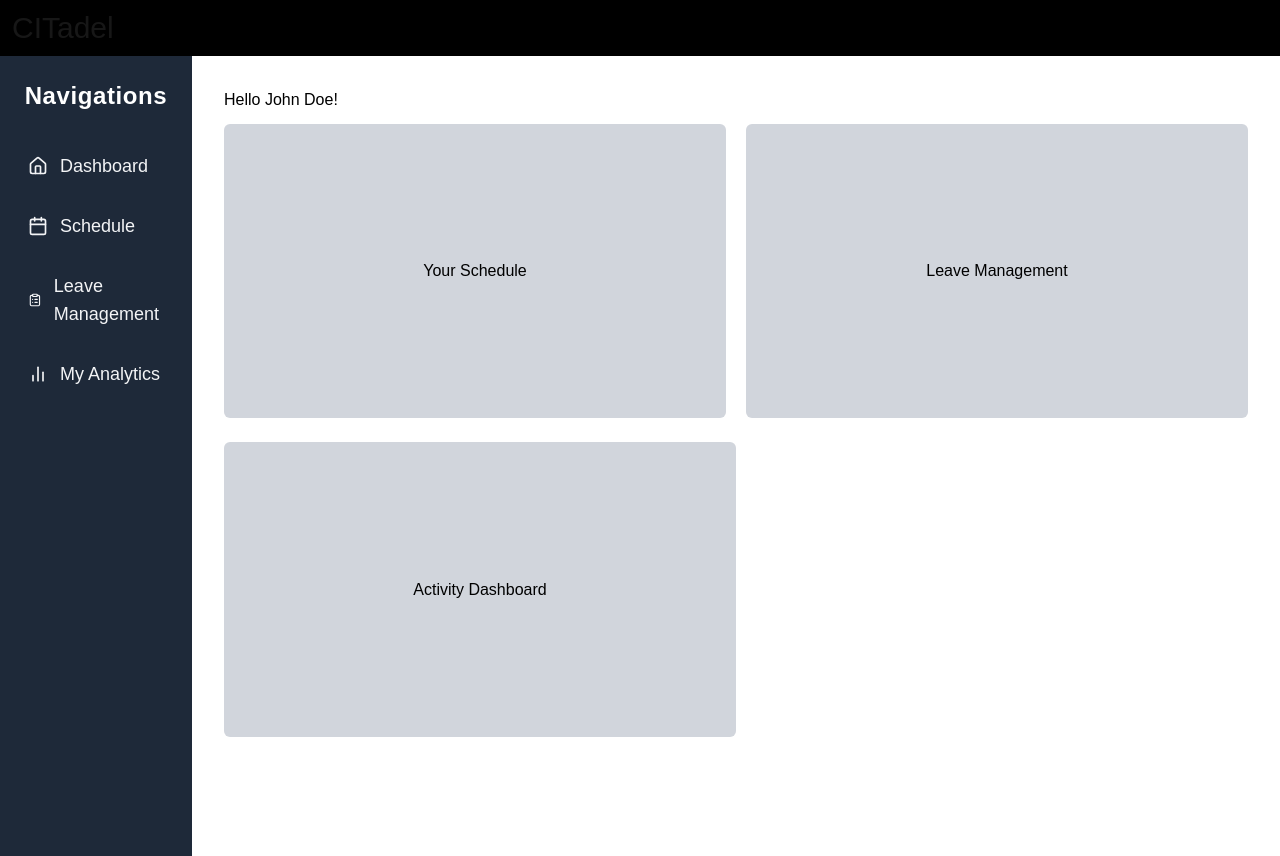
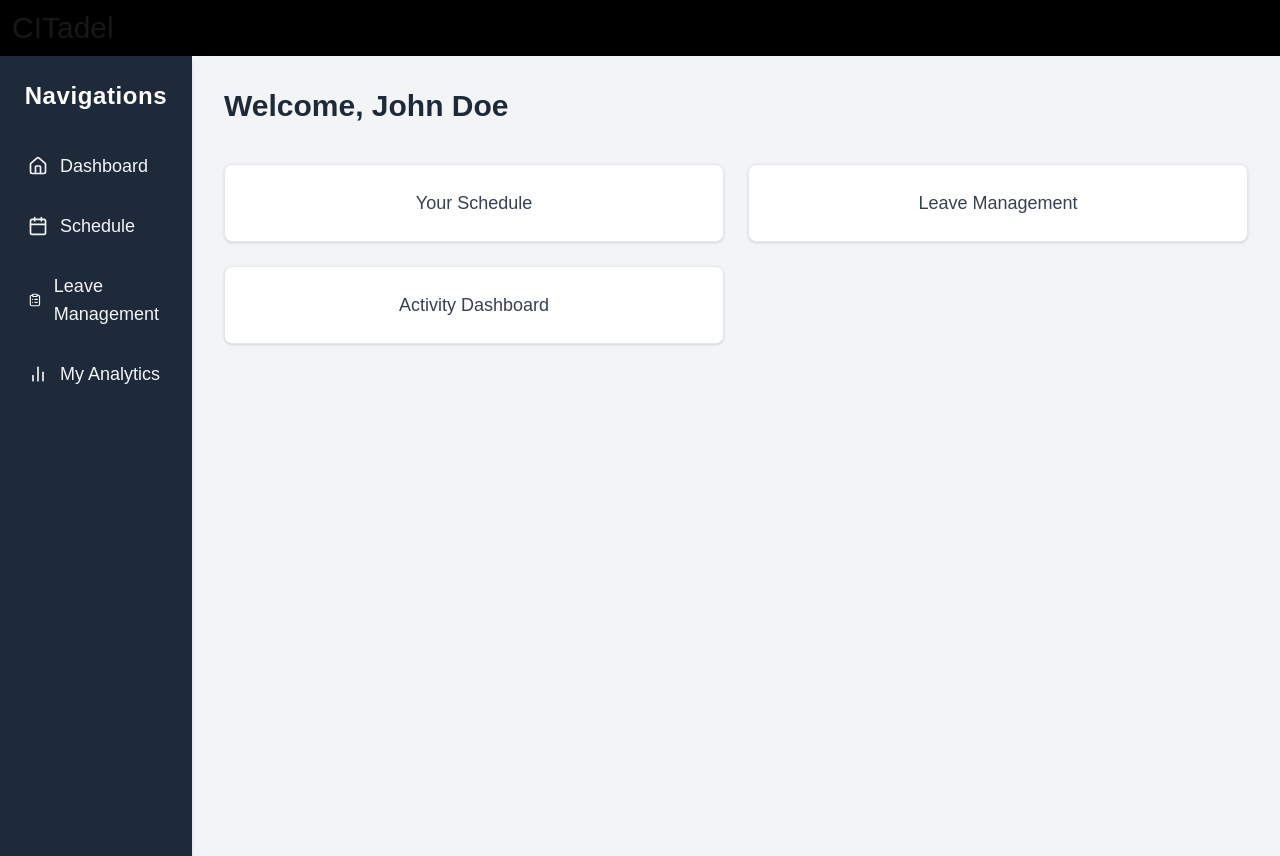
Before and after one commit to dineshragunathan/demo, a Next.js app: page / in a window 1280 px wide. Built offline with nearby package versions, Linux system fonts and the light colour scheme.

Commit message:
dashboard ui improvs

```diff
--- a/src/app/leave/page.js
+++ b/src/app/leave/page.js
@@ -7,31 +7,28 @@ export default function Dashboard() {
     return (
         <>
             <Header />
-            <div className="h-screen w-screen flex">
+            <div className="h-screen w-screen flex bg-gray-100">
                 <Sidebar />
-                <div className="bg-white flex-1 text-black p-8 overflow-y-auto">
-                    <h1>Hello John Doe!</h1>
+                <div className="flex-1 p-8 overflow-y-auto">
+                    <h1 className="text-3xl font-bold text-gray-800 mb-10">Leave Dashboard</h1>
 
-                    <div className="flex flex-row w-full h-[40%] gap-5 m-3 ml-0">
-
-                        <Link
-                            href="./leave/apply"
-                            className="h-full w-[50%] bg-gray-300 rounded-md flex justify-center items-center hover:border-2 border-blue-600 transition-all duration-100"
-                        >
-                            Apply
-                        </Link>
-
-                        <Link
-                            href="./leave/viewstatus"
-                            className="h-full w-[50%] bg-gray-300 rounded-md flex justify-center items-center hover:border-2 border-blue-600 transition-all duration-100"
-                        >
-                            View Status
-                        </Link>
+                    <div className="grid grid-cols-1 md:grid-cols-2 gap-6">
+                        <DashboardLink href="./leave/apply" title="Apply for Leave" />
+                        <DashboardLink href="./leave/viewstatus" title="View Leave Status" />
                     </div>
-
-
                 </div>
             </div>
         </>
     );
 }
+
+function DashboardLink({ href, title }) {
+    return (
+        <Link
+            href={href}
+            className="bg-white p-6 rounded-lg border border-gray-200 shadow-sm hover:shadow-md hover:border-blue-500 transition duration-200 text-center text-lg font-medium text-gray-700"
+        >
+            {title}
+        </Link>
+    );
+}
--- a/src/app/page.js
+++ b/src/app/page.js
@@ -7,40 +7,29 @@ export default function Dashboard() {
     return (
         <>
             <Header />
-            <div className="h-screen w-screen flex">
+            <div className="h-screen w-screen flex bg-gray-100">
                 <Sidebar />
-                <div className="bg-white flex-1 text-black p-8 overflow-y-auto">
-                    <h1>Hello John Doe!</h1>
+                <div className="flex-1 p-8 overflow-y-auto">
+                    <h1 className="text-3xl font-bold text-gray-800 mb-10">Welcome, John Doe</h1>
 
-                    <div className="flex flex-row w-full h-[40%] gap-5 m-3 ml-0">
-
-                        <Link
-                            href="/"
-                            className="h-full w-[50%] bg-gray-300 rounded-md flex justify-center items-center hover:border-2 border-blue-600 transition-all duration-100"
-                        >
-                            Your Schedule
-                        </Link>
-
-
-                        <Link
-                            href="../leave"
-                            className="h-full w-[50%] bg-gray-300 rounded-md flex justify-center items-center hover:border-2 border-blue-600 transition-all duration-100"
-                        >
-                            Leave Management
-                        </Link>
-                    </div>
-
-                    <div className="flex flex-row w-full h-[40%] gap-5 my-6 m-3 ml-0">
-
-                        <Link
-                            href="/"
-                            className="h-full w-[50%] bg-gray-300 rounded-md flex justify-center items-center hover:border-2 border-blue-600 transition-all duration-100"
-                        >
-                            Activity Dashboard
-                        </Link>
+                    <div className="grid grid-cols-1 md:grid-cols-2 gap-6">
+                        <DashboardLink href="/" title="Your Schedule" />
+                        <DashboardLink href="../leave" title="Leave Management" />
+                        <DashboardLink href="/" title="Activity Dashboard" />
                     </div>
                 </div>
             </div>
         </>
     );
 }
+
+function DashboardLink({ href, title }) {
+    return (
+        <Link
+            href={href}
+            className="bg-white p-6 rounded-lg border border-gray-200 shadow-sm hover:shadow-md hover:border-blue-500 transition duration-200 text-center text-lg font-medium text-gray-700"
+        >
+            {title}
+        </Link>
+    );
+}
```
